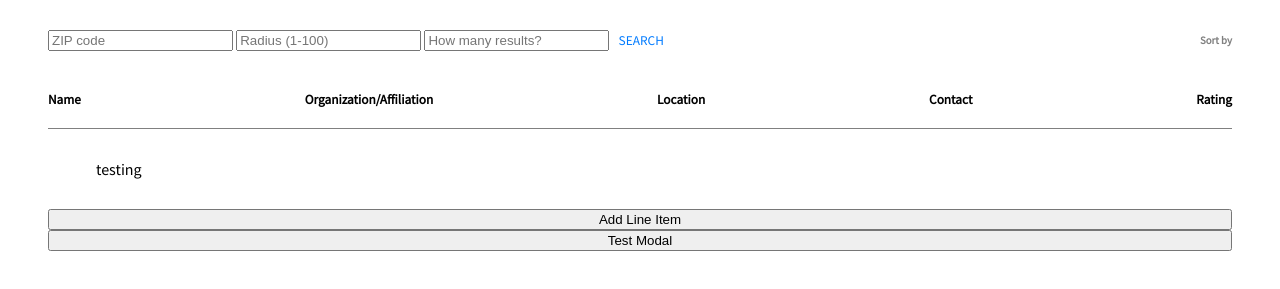
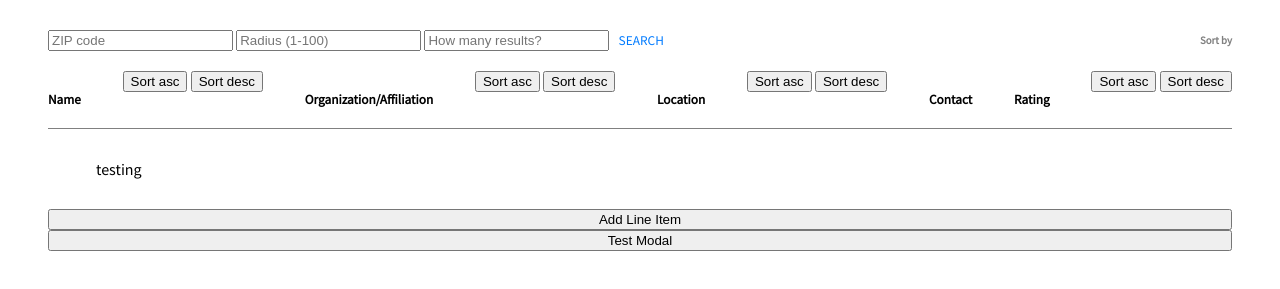
Before and after one commit to katerigney/metro-min, a website: page public/index.html in a window 1280 px wide. Shown: the part 159-448 px from the top of the page. Drawn offline with nearby package versions, Linux system fonts and the light colour scheme.

Commit message:
include sort by rating functionality

```diff
--- a/public/index.html
+++ b/public/index.html
@@ -35,11 +35,27 @@
     </section>
     <section class="item-labels">
       <h5 class="items-detail" id="name">Name</h5>
+      <form>
+        <button type="button" onclick="sortLeaders('name','asc')">Sort asc</button>
+        <button type="button" onclick="sortLeaders('name','desc')">Sort desc</button>
+      </form>
       <!-- <h5 class="items-detail" id="title">Title</h5> -->
       <h5 class="items-detail" id="org-aff">Organization/Affiliation</h5>
+      <form>
+        <button type="button" onclick="sortLeaders('groupName','asc')">Sort asc</button>
+        <button type="button" onclick="sortLeaders('groupName','desc')">Sort desc</button>
+      </form>
       <h5 class="items-detail" id="from">Location</h5>
+      <form>
+        <button type="button" onclick="sortLeaders('city','asc')">Sort asc</button>
+        <button type="button" onclick="sortLeaders('city','desc')">Sort desc</button>
+      </form>
       <h5 class="items-detail" id="from">Contact</h5>
       <h5 class="items-detail" id="rating">Rating</h5>
+      <form>
+        <button type="button" onclick="sortLeaders('rating','asc')">Sort asc</button>
+        <button type="button" onclick="sortLeaders('rating','desc')">Sort desc</button>
+      </form>
     </section>
     <section class="feed-container">
       <section class="lineItemContainer">testing</section>
--- a/public/main.js
+++ b/public/main.js
@@ -1,7 +1,7 @@
 // Declaring necessary variables.
 const foundIDs = [];
 const foundGroups = [];
-const leaderInfo = [];
+let leaderInfo = [];
 const API_KEY = "3a3d332036327b42594f404c37282d1c";
 let zipInput;
 let radInput;
@@ -87,7 +87,7 @@ const getUser = (id, ind) => {
           // Using a normal function changes the this binding.
           // TODO: connect a input field to this function and collect the value.
           console.log(`${this.rating} is being replaced with ${val}`);
-          this.rating = val;
+          this.rating = Number(val);
         }
         //
         data.DOMElements = {};
@@ -96,6 +96,9 @@ const getUser = (id, ind) => {
         data.DOMElements.rating.setAttribute("min", 0);
         data.DOMElements.rating.setAttribute("max", 5);
         data.DOMElements.rating.setAttribute("value", 0);
+        data.DOMElements.rating.addEventListener("input", (e) => {
+          data.changeRate(e.target.value);
+        });
 
         data.DOMElements.contact = createDOMElement("a",data.link, data.link);
         data.DOMElements.location = createDOMElement("p", data.city);
@@ -116,8 +119,10 @@ const getUser = (id, ind) => {
 
 // Create function that builds each individual line item.
 const addLineItemContainer = () => {
+  let parent = document.querySelector(".feed-container");
+  parent.innerHTML = "";
   for (let i = 0; i < leaderInfo.length; i++) {
-    let parent = document.querySelector(".feed-container");
+    // let parent = document.querySelector(".feed-container");
     let section = document.createElement('section');
     parent.appendChild(section);
     section
@@ -145,7 +150,7 @@ const addLineItemContainer = () => {
   }
 }
 
-// props: "rating", "city", "name", and "groupName".
+// props: "rating", "city", "name",  and "groupName".
 // dir: "asc", desc.
 // Takes in the property and direction and returns a new leaderInfo array with the returned properties.
 
@@ -153,9 +158,9 @@ const sortLeaders = (prop, dir) => {
   console.log(leaderInfo[0][prop], dir);
   let newArr = leaderInfo.sort((a,b) => {
     if(prop === "rating" && dir === "asc") {
-      return Number(a) - Number(b);
+      return Number(a[prop]) - Number(b[prop]);
     } else if (prop === "rating" && dir !== "asc") {
-      return Number(b) - Number(a);
+      return Number(b[prop]) - Number(a[prop]);
     }
     if(dir === "asc") {
       console.log(a[prop], b[prop]);
@@ -181,6 +186,7 @@ const sortLeaders = (prop, dir) => {
   });
   // console.log(newArr);
   leaderInfo = newArr;
+  addLineItemContainer();
 }
 
 
```
